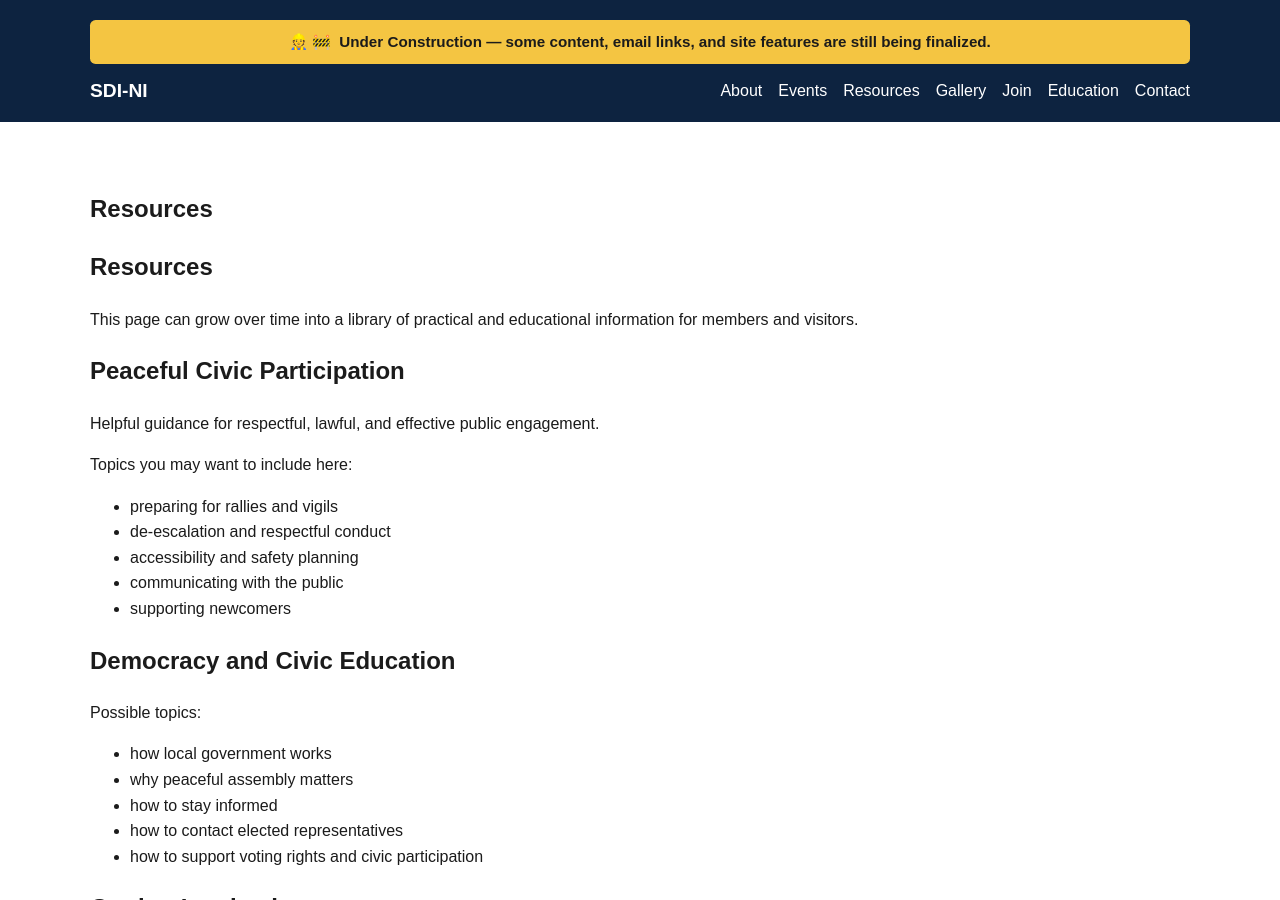
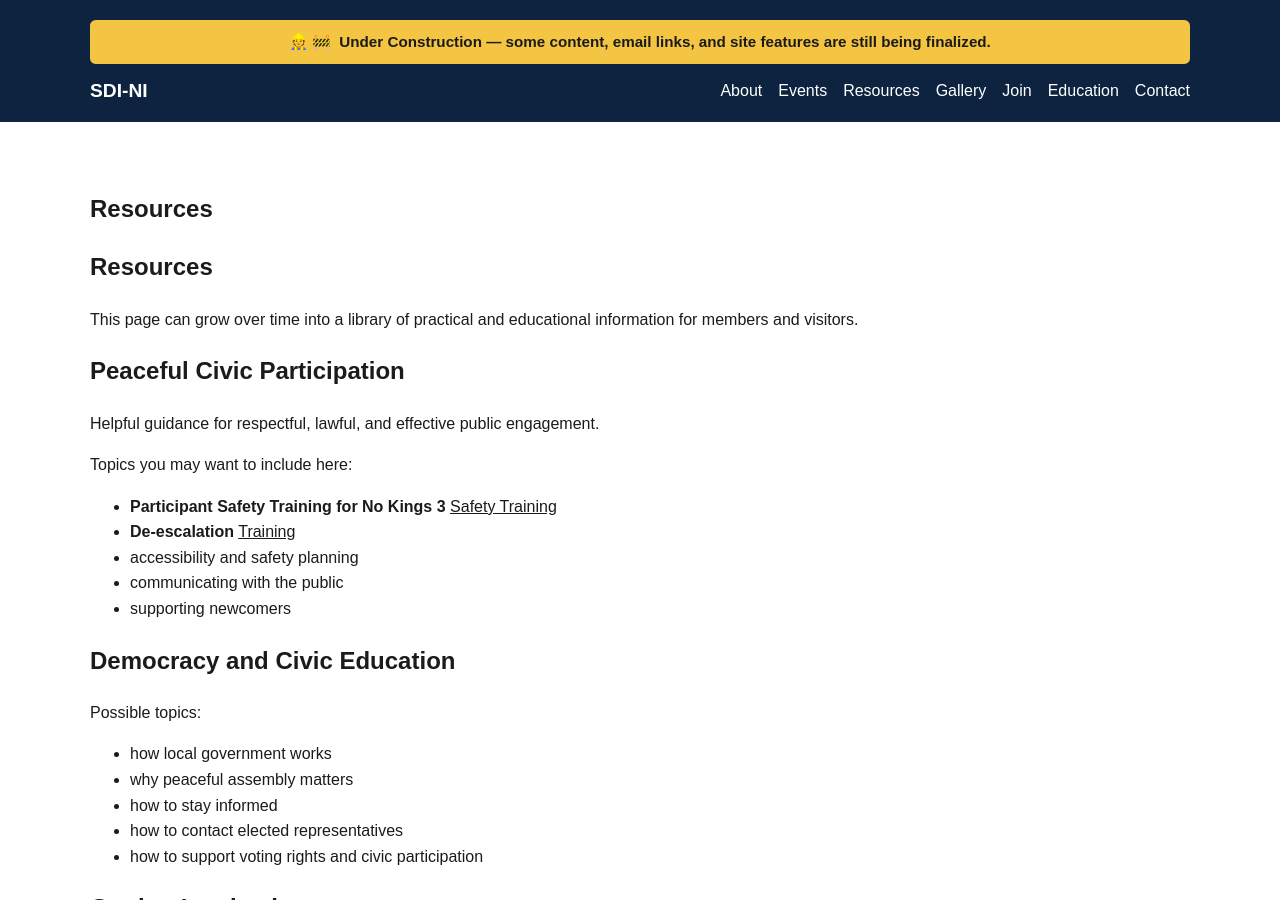
Before and after one commit to SDI-NI/sdini-web, a Jekyll site: the page built from resources.md, in a window 1280 px wide and 900 px high. Built offline with Jekyll 4.4.1, drawn with Linux system fonts in a browser that asks for light colours; a script that is not in the unit is left out.

Commit message:
Update Pages “resources” (#31)
* Update Pages “resources”

* Update Pages “resources”

---------

Co-authored-by: Concetta <savedeminc@proton.me>

```diff
--- a/resources.md
+++ b/resources.md
@@ -3,7 +3,6 @@ layout: page
 title: Resources
 permalink: /resources/
 ---
-
 # Resources
 
 This page can grow over time into a library of practical and educational information for members and visitors.
@@ -14,32 +13,32 @@ Helpful guidance for respectful, lawful, and effective public engagement.
 
 Topics you may want to include here:
 
-- preparing for rallies and vigils
-- de-escalation and respectful conduct
-- accessibility and safety planning
-- communicating with the public
-- supporting newcomers
+* **Participant Safety Training for No Kings 3** [Safety Training ](https://www.mobilize.us/indivisible/event/913879/)
+* **De-escalation** [Training](https://www.mobilize.us/indivisible/event/790452/)
+* accessibility and safety planning
+* communicating with the public
+* supporting newcomers
 
 ## Democracy and Civic Education
 
 Possible topics:
 
-- how local government works
-- why peaceful assembly matters
-- how to stay informed
-- how to contact elected representatives
-- how to support voting rights and civic participation
+* how local government works
+* why peaceful assembly matters
+* how to stay informed
+* how to contact elected representatives
+* how to support voting rights and civic participation
 
 ## Getting Involved
 
 Possible topics:
 
-- volunteer roles
-- sign making
-- rally marshaling
-- outreach
-- event setup and cleanup
-- communications and social media help
+* volunteer roles
+* sign making
+* rally marshaling
+* outreach
+* event setup and cleanup
+* communications and social media help
 
 ## Partner and Reference Links
 
```
